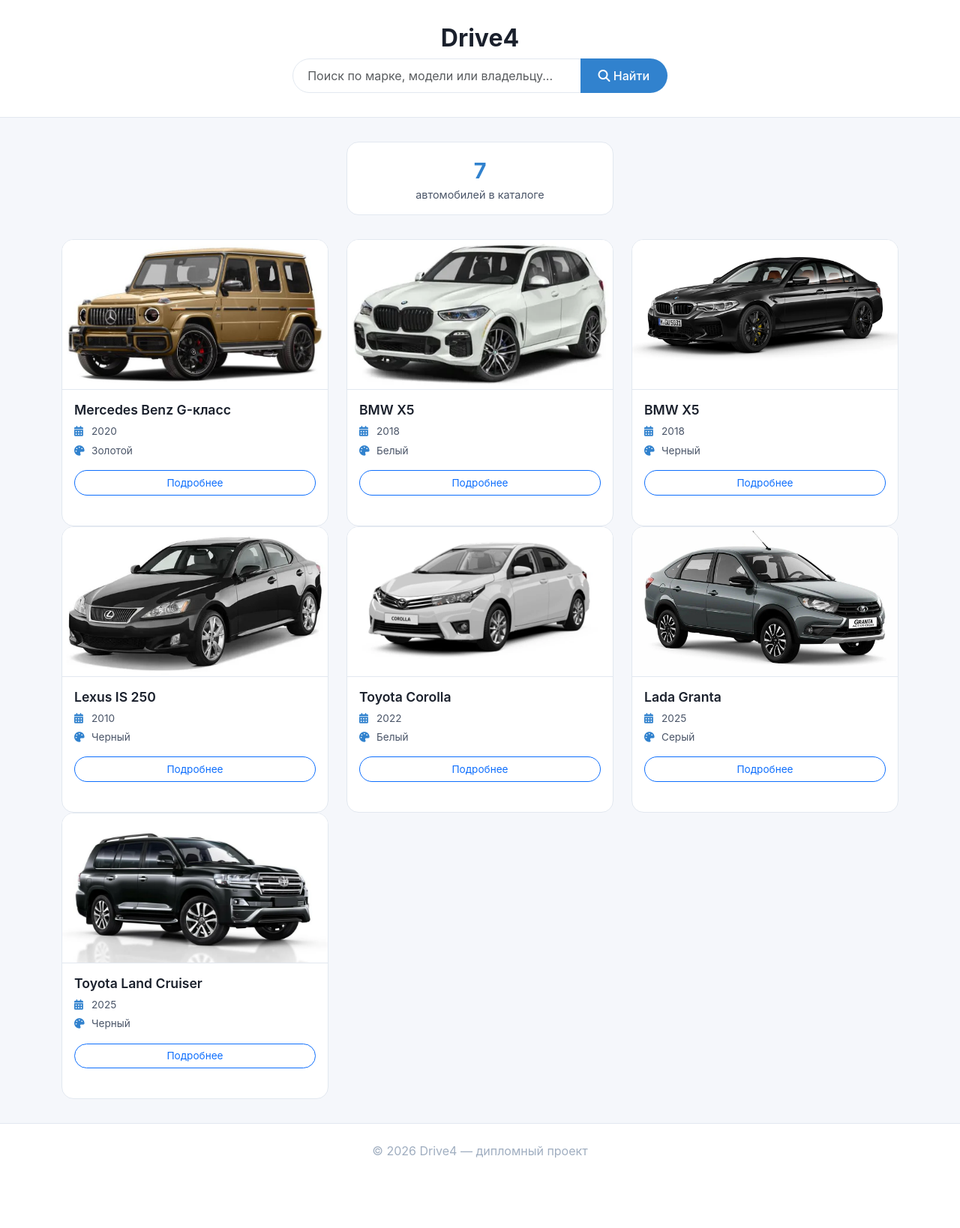
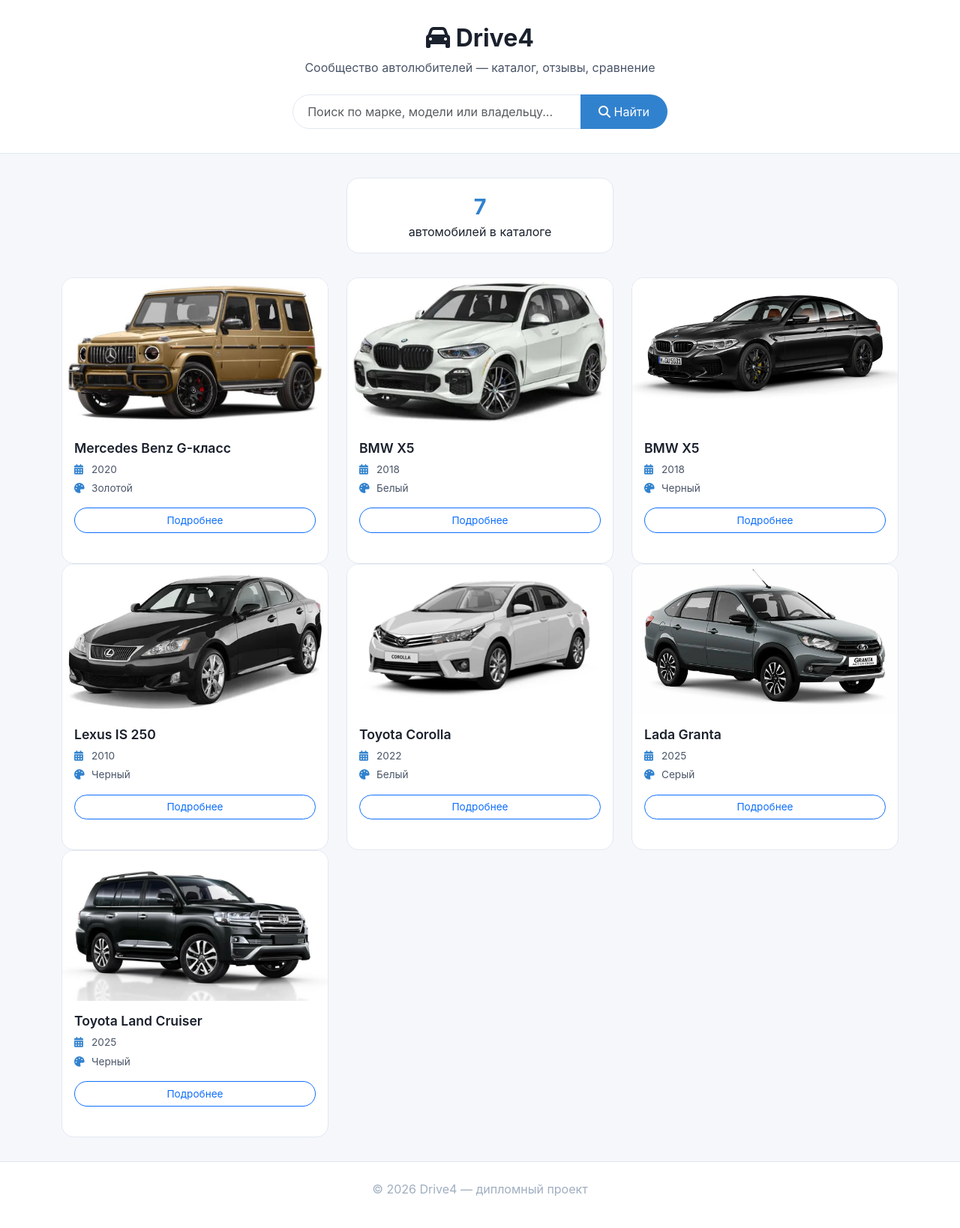
Before and after one commit to max1337kipzer/diplom, a Django app: page / in a window 1280 px wide. Shown: the part 79-1717 px from the top of the page at 75% size. Before the commit the page ends 1623 px from the top, so only its background shows below. Run offline with Django 5.2, Linux system fonts and the light colour scheme; data comes from the database, SQL or seed files in the repository; both versions use the stored data as it was after the commit.

Commit message:
sixseven commit

```diff
--- a/garage/templates/garage/car_list.html
+++ b/garage/templates/garage/car_list.html
@@ -23,43 +23,29 @@
             color: #1a202c;
             text-decoration: none;
         }
-        .navbar-brand:hover {
-            color: #3182ce;
-        }
         .nav-link {
             color: #4a5568;
             font-weight: 500;
-            transition: color 0.2s;
-        }
-        .nav-link:hover {
-            color: #3182ce;
         }
         .btn-logout {
             background: none;
             border: none;
             color: #4a5568;
             cursor: pointer;
-            font-weight: 500;
         }
-        .btn-logout:hover {
-            color: #e53e3e;
-        }
-
-        /* Секция с поиском (без градиента) */
-        .search-section {
+        .hero-section {
             background-color: white;
             border-bottom: 1px solid #e2e8f0;
             padding: 2rem 0;
             text-align: center;
             margin-bottom: 2rem;
         }
-        .search-section h1 {
+        .hero-section h1 {
             font-size: 2rem;
             font-weight: 700;
-            color: #1a202c;
             margin-bottom: 0.5rem;
         }
-        .search-section p {
+        .hero-section p {
             color: #4a5568;
             margin-bottom: 1.5rem;
         }
@@ -78,19 +64,26 @@
             background-color: #3182ce;
             color: white;
             border: none;
-            font-weight: 500;
         }
-        .search-form button:hover {
-            background-color: #2c5282;
+        .stats-card {
+            background: white;
+            border: 1px solid #e2e8f0;
+            border-radius: 16px;
+            padding: 1rem;
+            text-align: center;
+            margin-bottom: 2rem;
         }
-
-        /* Карточки */
+        .stats-number {
+            font-size: 1.8rem;
+            font-weight: 700;
+            color: #3182ce;
+        }
         .car-card {
             background: white;
             border: 1px solid #e2e8f0;
             border-radius: 16px;
             overflow: hidden;
-            transition: transform 0.2s, box-shadow 0.2s;
+            transition: transform 0.2s;
             margin-bottom: 1.5rem;
             height: 100%;
         }
@@ -98,10 +91,13 @@
             transform: translateY(-4px);
             box-shadow: 0 12px 20px rgba(0,0,0,0.1);
         }
-        .car-image {
-            height: 180px;
+        /* ФИКСИРОВАННЫЙ СТИЛЬ ДЛЯ ФОТО - НЕ ВЫЛЕЗАЮТ ЗА РАМКУ */
+        .car-card .car-img-top {
+            width: 100%;
+            height: 200px;
             object-fit: cover;
-            width: 100%;
+            background-color: #f8f9fa;
+            display: block;
         }
         .car-card .card-body {
             padding: 1rem;
@@ -126,26 +122,6 @@
             font-size: 0.85rem;
             width: 100%;
         }
-
-        /* Статистика */
-        .stats-card {
-            background: white;
-            border: 1px solid #e2e8f0;
-            border-radius: 16px;
-            padding: 1rem;
-            text-align: center;
-            margin-bottom: 2rem;
-        }
-        .stats-number {
-            font-size: 1.8rem;
-            font-weight: 700;
-            color: #3182ce;
-        }
-        .stats-label {
-            color: #4a5568;
-            font-size: 0.9rem;
-        }
-
         .footer {
             background: white;
             border-top: 1px solid #e2e8f0;
@@ -154,24 +130,11 @@
             margin-top: 2rem;
             color: #a0aec0;
         }
-
         @media (max-width: 768px) {
-            .search-section h1 {
-                font-size: 1.5rem;
-            }
-            .car-image {
-                height: 140px;
+            .car-card .car-img-top {
+                height: 150px;
             }
         }
-        /* Рамка для фото на главной странице */
-.car-image {
-    width: 100%;
-    height: 200px;
-    object-fit: cover;
-    border-radius: 12px 12px 0 0;
-    background-color: #f8f9fa;
-    border-bottom: 1px solid #e2e8f0;
-}
     </style>
 </head>
 <body>
@@ -196,14 +159,14 @@
     </div>
 </nav>
 
-<!-- СЕКЦИЯ С ПОИСКОМ ПО ЦЕНТРУ (БЕЗ ГРАДИЕНТА) -->
-<div class="search-section">
+<!-- ГЕРОЙ С ПОИСКОМ -->
+<div class="hero-section">
     <div class="container">
-        <h1><i class=""></i> Drive4</h1>
-
+        <h1><i class="fas fa-car"></i> Drive4</h1>
+        <p>Сообщество автолюбителей — каталог, отзывы, сравнение</p>
         <form method="get" action="{% url 'search' %}" class="search-form">
             <div class="input-group">
-                <input type="text" name="q" class="form-control" placeholder="Поиск по марке, модели или владельцу..." aria-label="Поиск">
+                <input type="text" name="q" class="form-control" placeholder="Поиск по марке, модели или владельцу...">
                 <button class="btn" type="submit"><i class="fas fa-search"></i> Найти</button>
             </div>
         </form>
@@ -211,7 +174,7 @@
 </div>
 
 <div class="container">
-    <!-- СТАТИСТИКА КОЛИЧЕСТВА АВТОМОБИЛЕЙ -->
+    <!-- СТАТИСТИКА -->
     <div class="row justify-content-center">
         <div class="col-md-4">
             <div class="stats-card">
@@ -227,9 +190,9 @@
             <div class="col-md-6 col-lg-4">
                 <div class="car-card">
                     {% if car.photo %}
-                        <img src="{{ car.photo.url }}" class="car-image" alt="{{ car.brand.name }} {{ car.model.name }}">
+                        <img src="{{ car.photo.url }}" style="width: 100%; height: 200px; object-fit: cover;" alt="{{ car.brand.name }} {{ car.model.name }}">
                     {% else %}
-                        <div class="car-image bg-light d-flex align-items-center justify-content-center">
+                        <div class="car-img-top bg-light d-flex align-items-center justify-content-center">
                             <i class="fas fa-car fa-3x text-muted"></i>
                         </div>
                     {% endif %}
--- /dev/null
+++ b/requirements.txt
@@ -0,0 +1,2 @@
+Django==5.1
+Pillow==10.3.0
```
Also changed, not shown: db.sqlite3, media/cars/1200x900_ZmeV2yo.webp (added), media/cars/12i.webp (added), media/cars/f6278843a7e72fece305328afaa15445.jpg (added), media/cars/iqw.webp (added), media/cars/lexa.webp (added).
